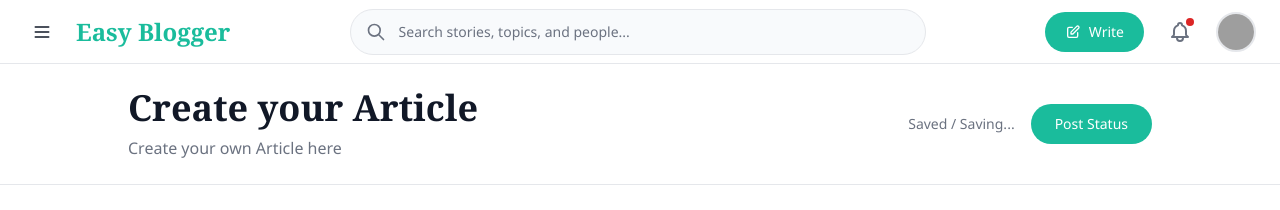
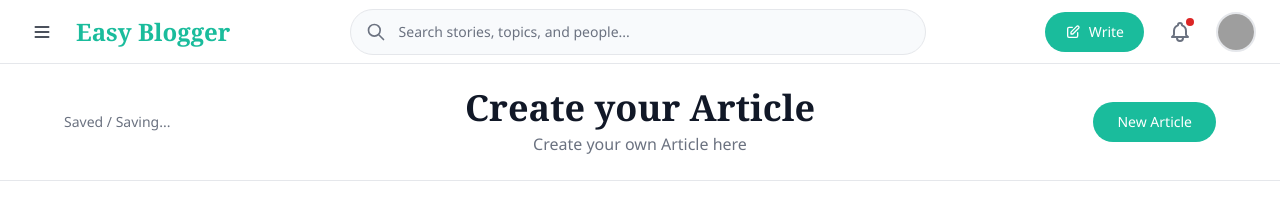
Before and after one commit to dulanprabashwara/software-project-, a Next.js app in the folder easy-blogger/: page /write/create in a window 1280 px wide. Shown: the top 210 px of the page. Built offline with nearby package versions, Linux system fonts and the light colour scheme; no server answers; grey boxes are pictures that could not be loaded.

Commit message:
Center top section with balanced 3-column layout

```diff
--- a/easy-blogger/app/(main)/write/create/page.jsx
+++ b/easy-blogger/app/(main)/write/create/page.jsx
@@ -37,6 +37,7 @@ export default function CreateArticlePage() {
   const [content, setContent] = useState("");
   const [coverImage, setCoverImage] = useState(null);
   const [isSaving, setIsSaving] = useState(false);
+  const [articleMode, setArticleMode] = useState("new");
   const [lastSaved, setLastSaved] = useState(null);
   const [sidebarOpen, setSidebarOpen] = useState(false);
   const [zoom, setZoom] = useState(100);
@@ -427,31 +428,40 @@ export default function CreateArticlePage() {
         }`}
       >
         {/* Top Bar */}
+        {/* Top Bar */}
 <div className="bg-white border-b border-[#E5E7EB] px-8 py-6">
-          <div className="max-w-5xl mx-auto flex items-center justify-between">
-            <div>
-              <h1 className="text-4xl font-serif font-bold text-[#111827] mb-2">
-                Create your Article
-              </h1>
-              <p className="text-[#6B7280]">Create your own Article here</p>
-            </div>
-            <div className="flex items-center gap-4">
-              <span className="text-sm text-[#6B7280]">
+  <div className="max-w-6xl mx-auto">
+    <div className="grid grid-cols-3 items-center">
+      {/* Left: Saved status */}
+      <div className="text-sm text-[#6B7280] justify-self-start">
         {isSaving
           ? "Saving..."
           : lastSaved
             ? `Saved at ${lastSaved.toLocaleTimeString()}`
             : "Saved / Saving..."}
-              </span>
+      </div>
+
+      {/* Center: Title + subtitle */}
+      <div className="text-center">
+        <h1 className="text-4xl font-serif font-bold text-[#111827]">
+          Create your Article
+        </h1>
+        <p className="text-[#6B7280] mt-1">Create your own Article here</p>
+      </div>
+
+      {/* Right: Button */}
+      <div className="justify-self-end">
         <button
           onClick={() => router.push("/write/publish")}
           className="px-6 py-2.5 bg-[#1ABC9C] hover:bg-[#17a589] text-white rounded-full text-sm font-medium transition-colors"
         >
-                Post Status
+          {articleMode === "draft" ? "Draft Article" : "New Article"}
         </button>
       </div>
     </div>
   </div>
+</div>
+
 
         {/* Toolbar (TinyMCE toolbar will render here) */}
 
```
Lines whose indentation alone changed are shown as unchanged.
